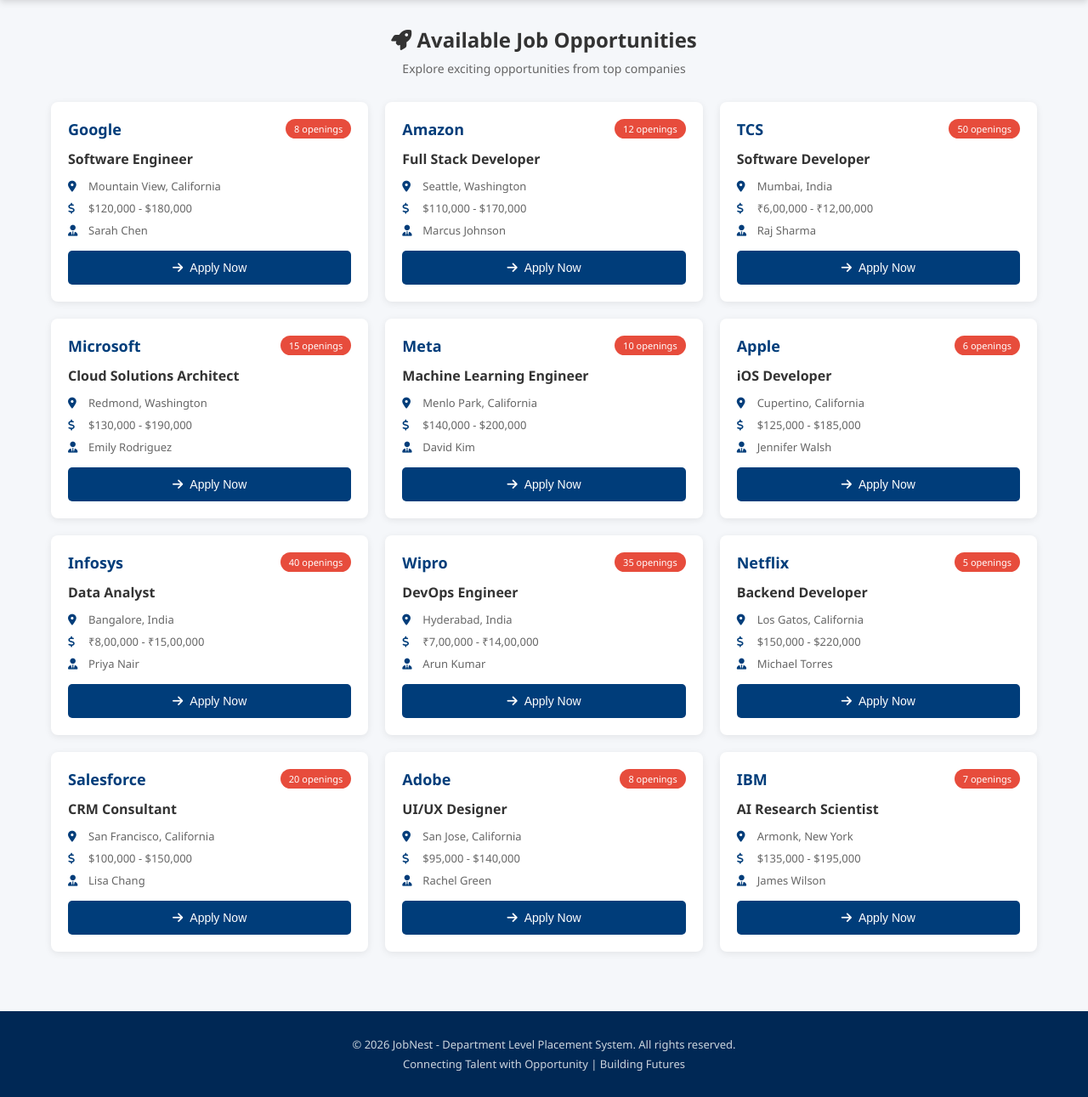
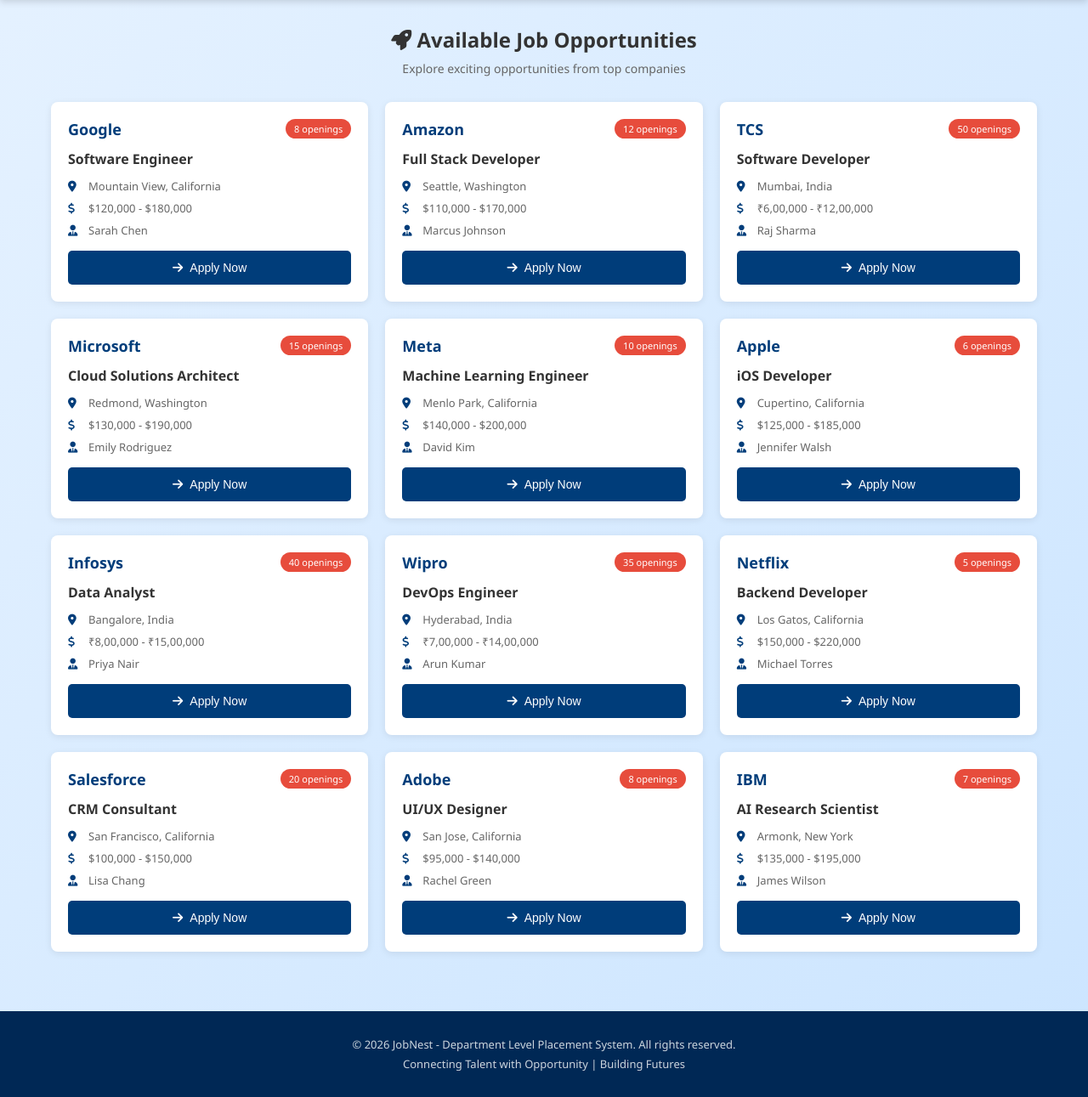
Before and after one commit to faahee/jobnest, a PHP site: page / in a window 1280 px wide. Shown: the part 191-1482 px from the top of the page at 85% size. Run offline with PHP 8.4, Linux system fonts and the light colour scheme.

Commit message:
Change background to soft blue gradient

```diff
--- a/style.css
+++ b/style.css
@@ -7,7 +7,7 @@
 
 body {
     font-family: 'Segoe UI', Tahoma, Geneva, Verdana, sans-serif;
-    background: #f5f7fa;
+    background: linear-gradient(135deg, #e6f2ff 0%, #cce5ff 100%);
     color: #333;
     min-height: 100vh;
 }
```
